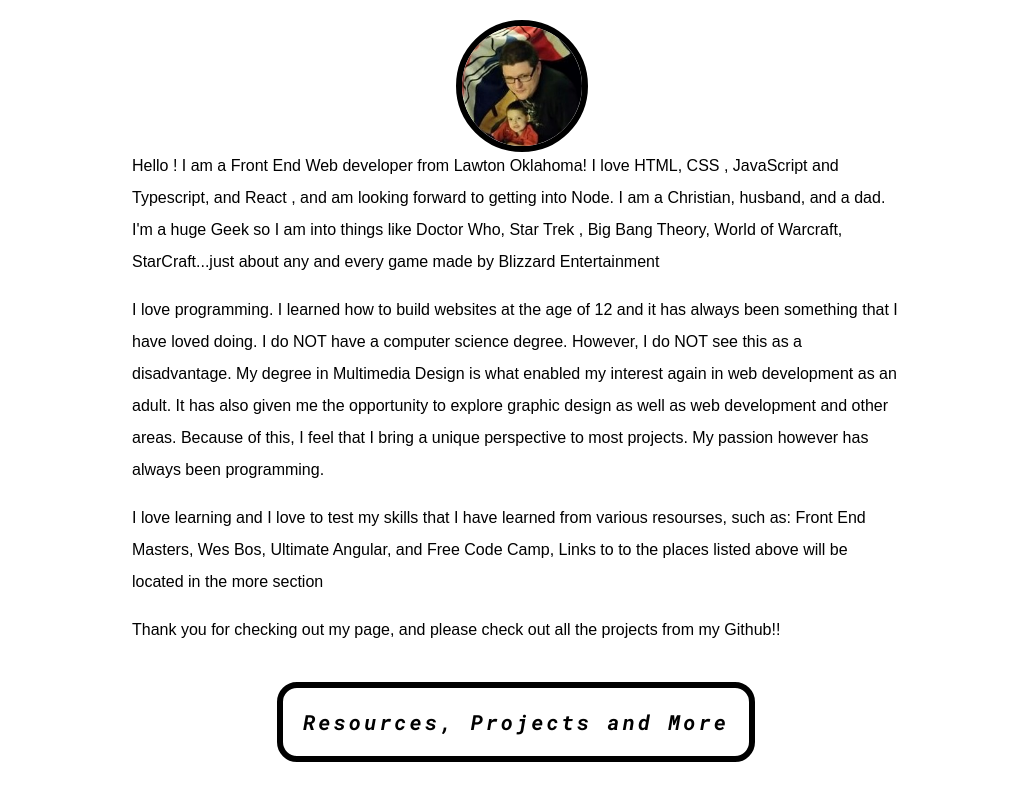
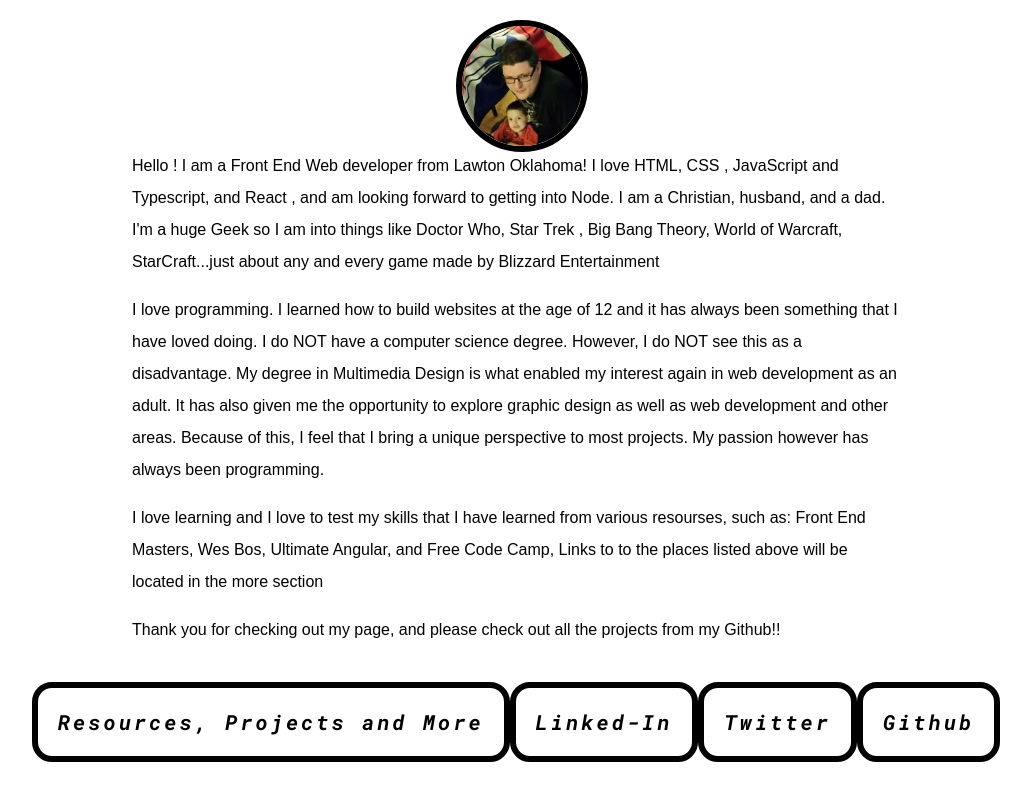
Before and after one commit to aaronendsley/aarons-site-v2, a React (Create React App) app: page / in a window 1280 px wide. Shown: the part 250-1050 px from the top of the page, without its empty margins (124-1155 px from the left). Built offline with nearby package versions, Linux system fonts and the light colour scheme; a web font is replaced by a local one.

Commit message:
began building the social media bar

```diff
--- /dev/null
+++ b/src/SocialBar/SocialBar.js
@@ -0,0 +1,25 @@
+import React, { Component } from "react";
+import "./SocialBar.css";
+import { SocialMediaLinks } from "../data.json";
+
+class SocialBar extends Component {
+  constructor(props) {
+    super(props);
+    this.social = SocialMediaLinks.social;
+  }
+
+  render() {
+    return (
+      <div className="socialBarContainer">
+        {this.social.map(item =>
+          <a target="blank" href={item.siteLink} key={item.siteName}>
+            <button className="socialBarChild">
+              {item.siteName}
+            </button>
+          </a>
+        )}
+      </div>
+    );
+  }
+}
+export default SocialBar;
--- a/src/home/home.js
+++ b/src/home/home.js
@@ -1,6 +1,7 @@
 import React from "react";
 import { Link } from "react-router-dom";
 import Title from "./Title/Title";
+import SocialBar from "../SocialBar/SocialBar";
 import "./home.css";
 
 const Home = props => {
@@ -19,6 +20,7 @@ const Home = props => {
         <Link to="/content" onClick={props.scrollTop}>
           <button type="button">Resources, Projects and More</button>
         </Link>
+        <SocialBar />
       </div>
     </div>
   );
```
Also changed, not shown: src/SocialBar/SocialBar.css (added).
